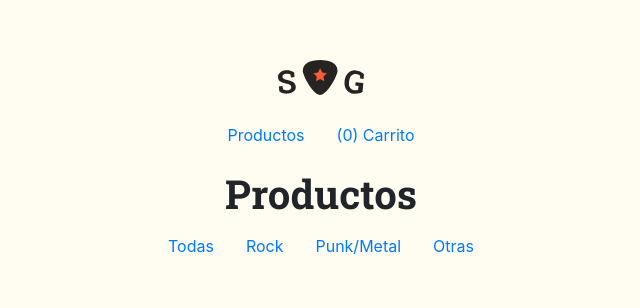
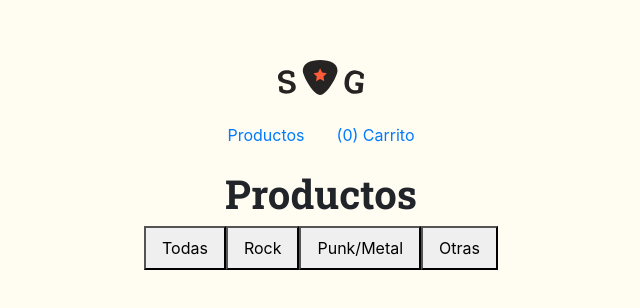
Before and after one commit to fer-k/react-coderhouse-starguitar, a React (Create React App) app: page / in a window 1280 px wide. Shown: the top 308 px of the page, without its empty margins (319-959 px from the left). Built offline with nearby package versions, Linux system fonts and the light colour scheme; no server answers; the database is empty.

Commit message:
filtro boton

```diff
--- a/src/Components/Filters/Filters.js
+++ b/src/Components/Filters/Filters.js
@@ -10,16 +10,16 @@ const Filters = () => {
         <div>
        <ul className="nav justify-content-center">
   <li className="nav-item">
-    <a className="nav-link" onClick={() => GetAll()} href="#">Todas</a>
+    <button className="nav-link" onClick={() => GetAll()}>Todas</button>
   </li>
   <li className="nav-item">
-    <a className="nav-link" onClick={() => GetByCategory("rock")} href="#">Rock</a>
+    <button className="nav-link" onClick={() =>GetByCategory("rock")}>Rock</button>
   </li>
   <li className="nav-item">
-    <a className="nav-link" onClick={() => GetByCategory("punk/metal")} href="#">Punk/Metal</a>
+    <button className="nav-link" onClick={() => GetByCategory("punk/metal")}>Punk/Metal</button>
   </li>
   <li className="nav-item">
-    <a className="nav-link" onClick={() => GetByCategory("blues/jazz/soul")} href="#">Otras</a>
+    <button className="nav-link" onClick={() => GetByCategory("blues/jazz/soul")}>Otras</button>
   </li>
 </ul>
 </div>
```
Also changed, not shown: 1 other file (tests, documents, lock files or other folders).
